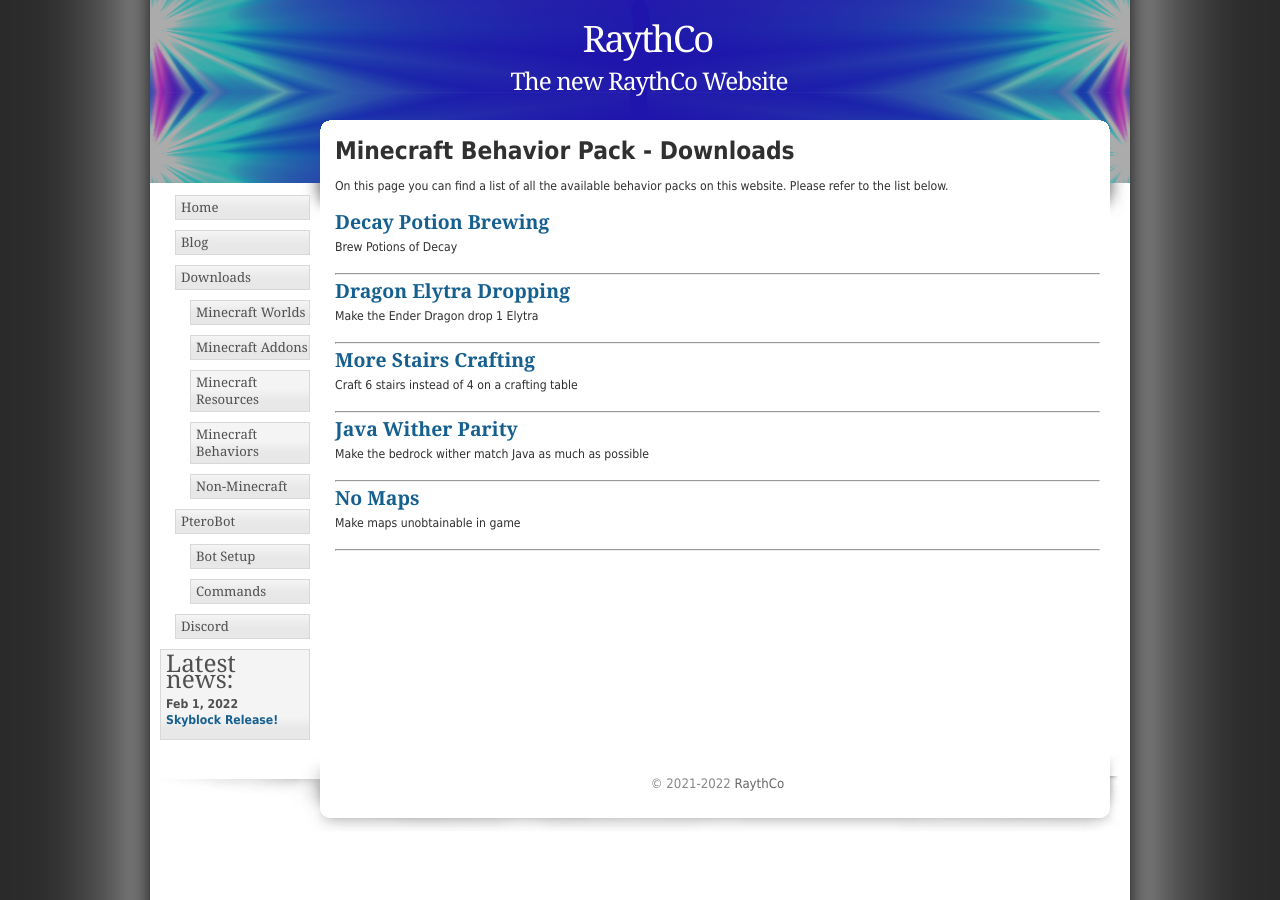
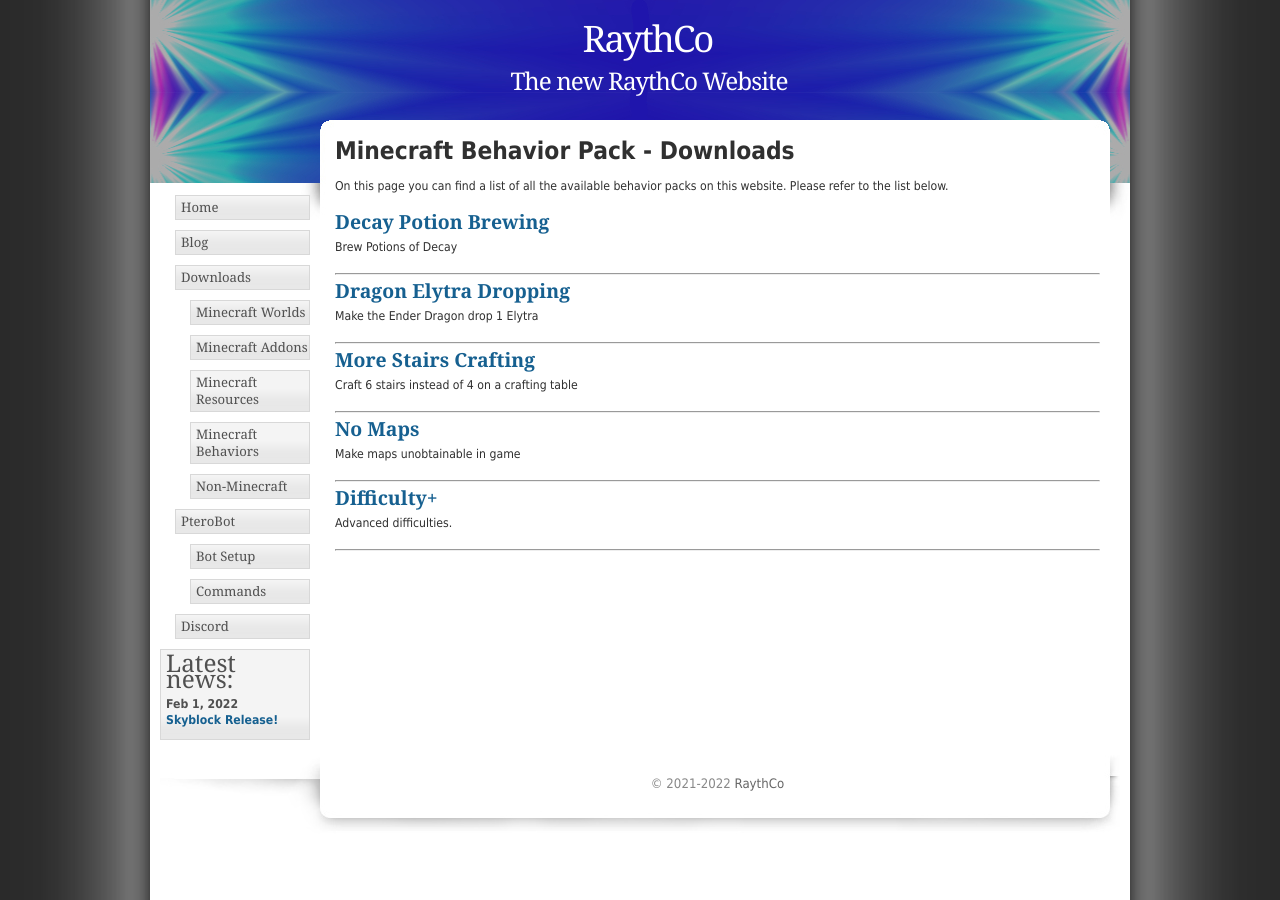
Before and after one commit to RaythCo-Creations/raythco-creations.github.io, a Jekyll site: the page built from download-pages/mcbehavior.md, in a window 1280 px wide. Built offline with Jekyll 4.4.1, drawn with Linux system fonts in a browser that asks for light colours.

Commit message:
data update

```diff
--- a/_data/downloads.yml
+++ b/_data/downloads.yml
@@ -17,11 +17,11 @@
   - title: "More Stairs Crafting"
     url: /downloads/mcbehavior/more-stairs
     description: "Craft 6 stairs instead of 4 on a crafting table"
-  - title: "Java Wither Parity"
-    url: /downloads/mcbehavior/wither-parity
-    description: "Make the bedrock wither match Java as much as possible"
   - title: "No Maps"
     url: /downloads/mcbehavior/no-maps
     description: "Make maps unobtainable in game"
+  - title: "Difficulty+"
+    url: /downloads/mcbehavior/difficulty-plus
+    description: "Advanced difficulties."
 
 other:
```
